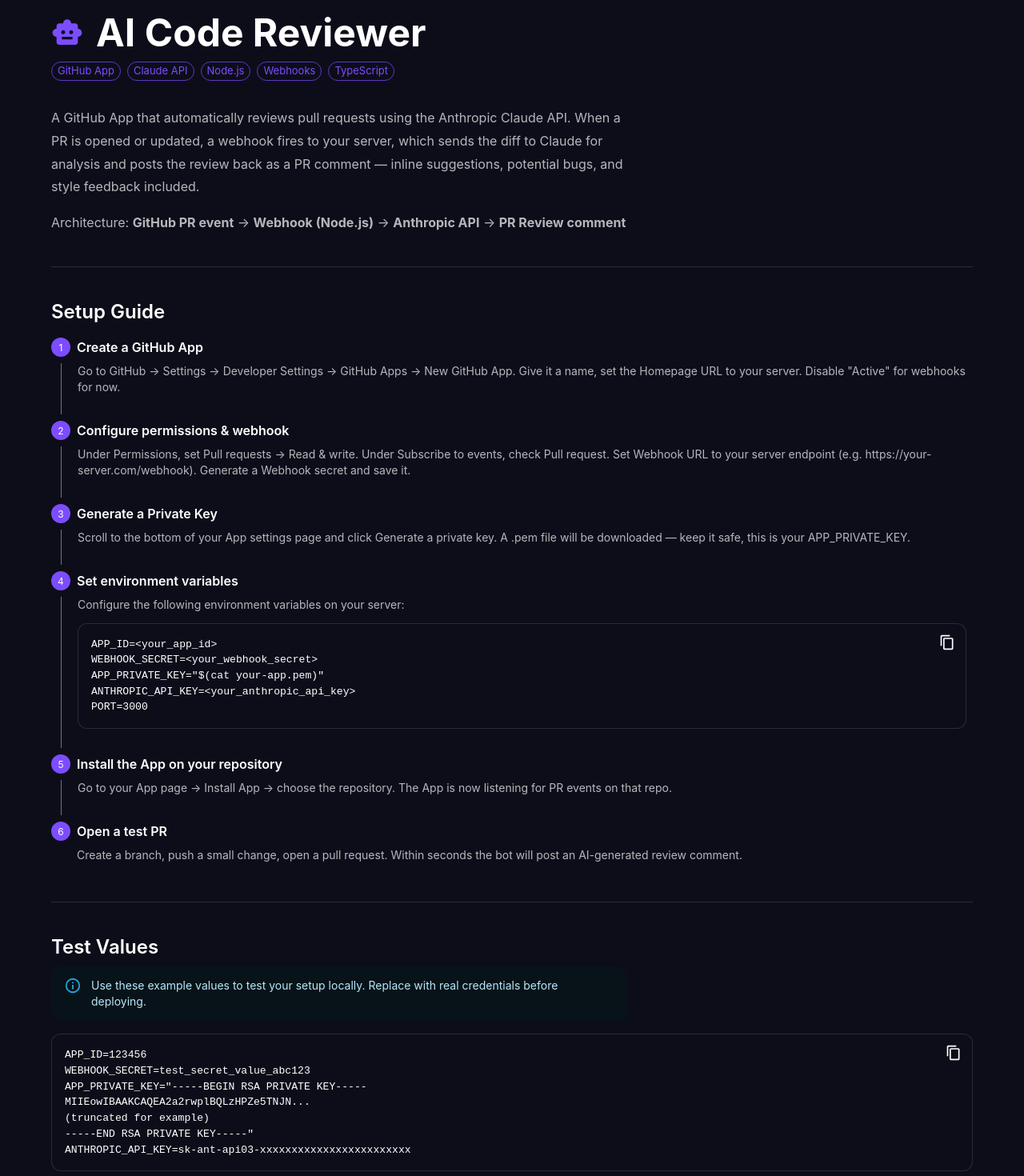
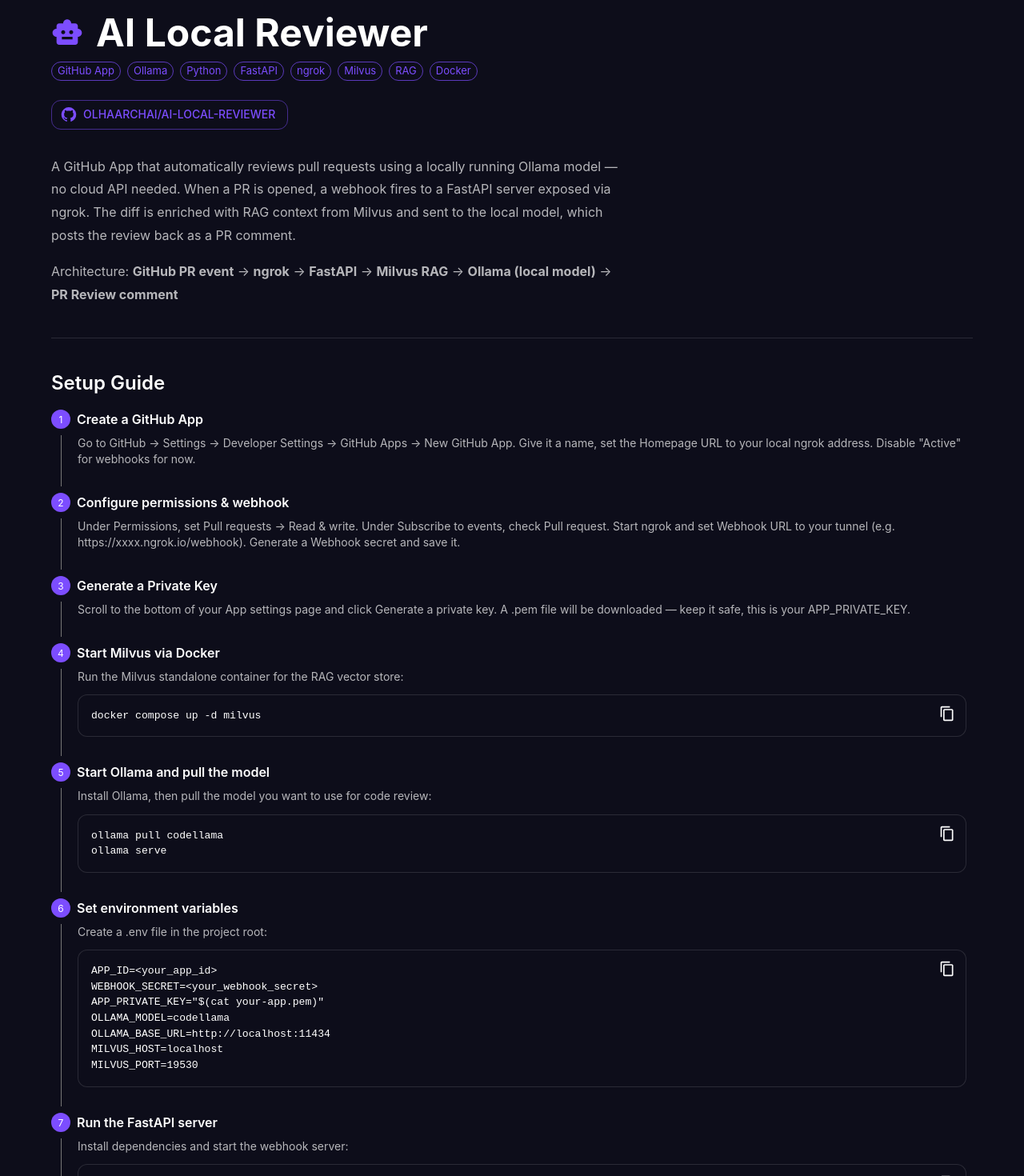
Before and after one commit to olhaarchai/oh-website, a React (Vite) app: page /oh-website/projects/reviewer in a window 1280 px wide. Shown: the part 100-1570 px from the top of the page at 80% size. Built offline with nearby package versions, Linux system fonts and the light colour scheme.

Commit message:
changes for reviewr project

```diff
--- a/src/data/projects.ts
+++ b/src/data/projects.ts
@@ -10,11 +10,11 @@
 export const projects: Project[] = [
   {
     id: 'ai-reviewer',
-    title: 'AI Code Reviewer',
+    title: 'AI Local Reviewer',
     description:
-      'GitHub App that automatically reviews pull requests using Claude API. Leaves inline comments, suggests improvements, and catches potential bugs — all without human intervention.',
-    tags: ['GitHub App', 'Claude API', 'Node.js', 'Webhooks'],
+      'GitHub App that automatically reviews pull requests using a local Ollama model. Uses RAG with Milvus vector DB, FastAPI for the webhook server, and ngrok to expose it publicly — runs entirely on your machine.',
+    tags: ['GitHub App', 'Ollama', 'Python', 'FastAPI', 'ngrok', 'Milvus', 'RAG', 'Docker'],
     path: '/projects/reviewer',
-    githubUrl: 'https://github.com/howitworks',
+    githubUrl: 'https://github.com/olhaarchai/ai-local-reviewer',
   },
 ]
--- a/src/pages/ReviewerPage.tsx
+++ b/src/pages/ReviewerPage.tsx
@@ -12,21 +12,23 @@
   Stack,
   Divider,
   Alert,
+  Button,
 } from '@mui/material'
 import ContentCopyIcon from '@mui/icons-material/ContentCopy'
 import SmartToyIcon from '@mui/icons-material/SmartToy'
+import GitHubIcon from '@mui/icons-material/GitHub'
 import { useState } from 'react'
 
 const steps = [
   {
     label: 'Create a GitHub App',
     description:
-      'Go to GitHub → Settings → Developer Settings → GitHub Apps → New GitHub App. Give it a name, set the Homepage URL to your server. Disable "Active" for webhooks for now.',
+      'Go to GitHub → Settings → Developer Settings → GitHub Apps → New GitHub App. Give it a name, set the Homepage URL to your local ngrok address. Disable "Active" for webhooks for now.',
   },
   {
     label: 'Configure permissions & webhook',
     description:
-      'Under Permissions, set Pull requests → Read & write. Under Subscribe to events, check Pull request. Set Webhook URL to your server endpoint (e.g. https://your-server.com/webhook). Generate a Webhook secret and save it.',
+      'Under Permissions, set Pull requests → Read & write. Under Subscribe to events, check Pull request. Start ngrok and set Webhook URL to your tunnel (e.g. https://xxxx.ngrok.io/webhook). Generate a Webhook secret and save it.',
   },
   {
     label: 'Generate a Private Key',
@@ -34,13 +36,32 @@
       'Scroll to the bottom of your App settings page and click Generate a private key. A .pem file will be downloaded — keep it safe, this is your APP_PRIVATE_KEY.',
   },
   {
+    label: 'Start Milvus via Docker',
+    description: 'Run the Milvus standalone container for the RAG vector store:',
+    code: `docker compose up -d milvus`,
+  },
+  {
+    label: 'Start Ollama and pull the model',
+    description: 'Install Ollama, then pull the model you want to use for code review:',
+    code: `ollama pull codellama
+ollama serve`,
+  },
+  {
     label: 'Set environment variables',
-    description: 'Configure the following environment variables on your server:',
+    description: 'Create a .env file in the project root:',
     code: `APP_ID=<your_app_id>
 WEBHOOK_SECRET=<your_webhook_secret>
 APP_PRIVATE_KEY="$(cat your-app.pem)"
-ANTHROPIC_API_KEY=<your_anthropic_api_key>
-PORT=3000`,
+OLLAMA_MODEL=codellama
+OLLAMA_BASE_URL=http://localhost:11434
+MILVUS_HOST=localhost
+MILVUS_PORT=19530`,
+  },
+  {
+    label: 'Run the FastAPI server',
+    description: 'Install dependencies and start the webhook server:',
+    code: `pip install -r requirements.txt
+uvicorn main:app --reload --port 3000`,
   },
   {
     label: 'Install the App on your repository',
@@ -50,7 +71,7 @@
   {
     label: 'Open a test PR',
     description:
-      'Create a branch, push a small change, open a pull request. Within seconds the bot will post an AI-generated review comment.',
+      'Create a branch, push a small change, open a pull request. The local model will review the diff and post a comment back to the PR via the GitHub API.',
   },
 ]
 
@@ -60,7 +81,10 @@
 MIIEowIBAAKCAQEA2a2rwplBQLzHPZe5TNJN...
 (truncated for example)
 -----END RSA PRIVATE KEY-----"
-ANTHROPIC_API_KEY=sk-ant-api03-xxxxxxxxxxxxxxxxxxxxxxxx`
+OLLAMA_MODEL=codellama
+OLLAMA_BASE_URL=http://localhost:11434
+MILVUS_HOST=localhost
+MILVUS_PORT=19530`
 
 function CodeBlock({ code }: { code: string }) {
   const [copied, setCopied] = useState(false)
@@ -105,25 +129,36 @@
       <Stack direction="row" spacing={2} alignItems="center" mb={1}>
         <SmartToyIcon sx={{ fontSize: 40, color: 'primary.main' }} />
         <Typography variant="h3" fontWeight={700}>
-          AI Code Reviewer
+          AI Local Reviewer
         </Typography>
       </Stack>
 
-      <Stack direction="row" flexWrap="wrap" gap={1} mb={4}>
-        {['GitHub App', 'Claude API', 'Node.js', 'Webhooks', 'TypeScript'].map((tag) => (
+      <Stack direction="row" flexWrap="wrap" gap={1} mb={3}>
+        {['GitHub App', 'Ollama', 'Python', 'FastAPI', 'ngrok', 'Milvus', 'RAG', 'Docker'].map((tag) => (
           <Chip key={tag} label={tag} size="small" color="primary" variant="outlined" />
         ))}
       </Stack>
 
+      <Button
+        variant="outlined"
+        startIcon={<GitHubIcon />}
+        href="https://github.com/olhaarchai/ai-local-reviewer"
+        target="_blank"
+        rel="noopener noreferrer"
+        sx={{ mb: 4 }}
+      >
+        olhaarchai/ai-local-reviewer
+      </Button>
+
       <Typography variant="body1" color="text.secondary" sx={{ maxWidth: 720, mb: 2, lineHeight: 1.8 }}>
-        A GitHub App that automatically reviews pull requests using the Anthropic Claude API. When a PR is opened or
-        updated, a webhook fires to your server, which sends the diff to Claude for analysis and posts the review back
-        as a PR comment — inline suggestions, potential bugs, and style feedback included.
+        A GitHub App that automatically reviews pull requests using a locally running Ollama model — no cloud API
+        needed. When a PR is opened, a webhook fires to a FastAPI server exposed via ngrok. The diff is enriched
+        with RAG context from Milvus and sent to the local model, which posts the review back as a PR comment.
       </Typography>
 
       <Typography variant="body1" color="text.secondary" sx={{ maxWidth: 720, mb: 5, lineHeight: 1.8 }}>
-        Architecture: <strong>GitHub PR event</strong> → <strong>Webhook (Node.js)</strong> →{' '}
-        <strong>Anthropic API</strong> → <strong>PR Review comment</strong>
+        Architecture: <strong>GitHub PR event</strong> → <strong>ngrok</strong> → <strong>FastAPI</strong> →{' '}
+        <strong>Milvus RAG</strong> → <strong>Ollama (local model)</strong> → <strong>PR Review comment</strong>
       </Typography>
 
       <Divider sx={{ mb: 5 }} />
@@ -154,7 +189,7 @@
         Test Values
       </Typography>
       <Alert severity="info" sx={{ mb: 2, maxWidth: 720 }}>
-        Use these example values to test your setup locally. Replace with real credentials before deploying.
+        Use these example values to test your setup locally. Replace with real credentials before running.
       </Alert>
       <CodeBlock code={testEnvBlock} />
     </Box>
```
